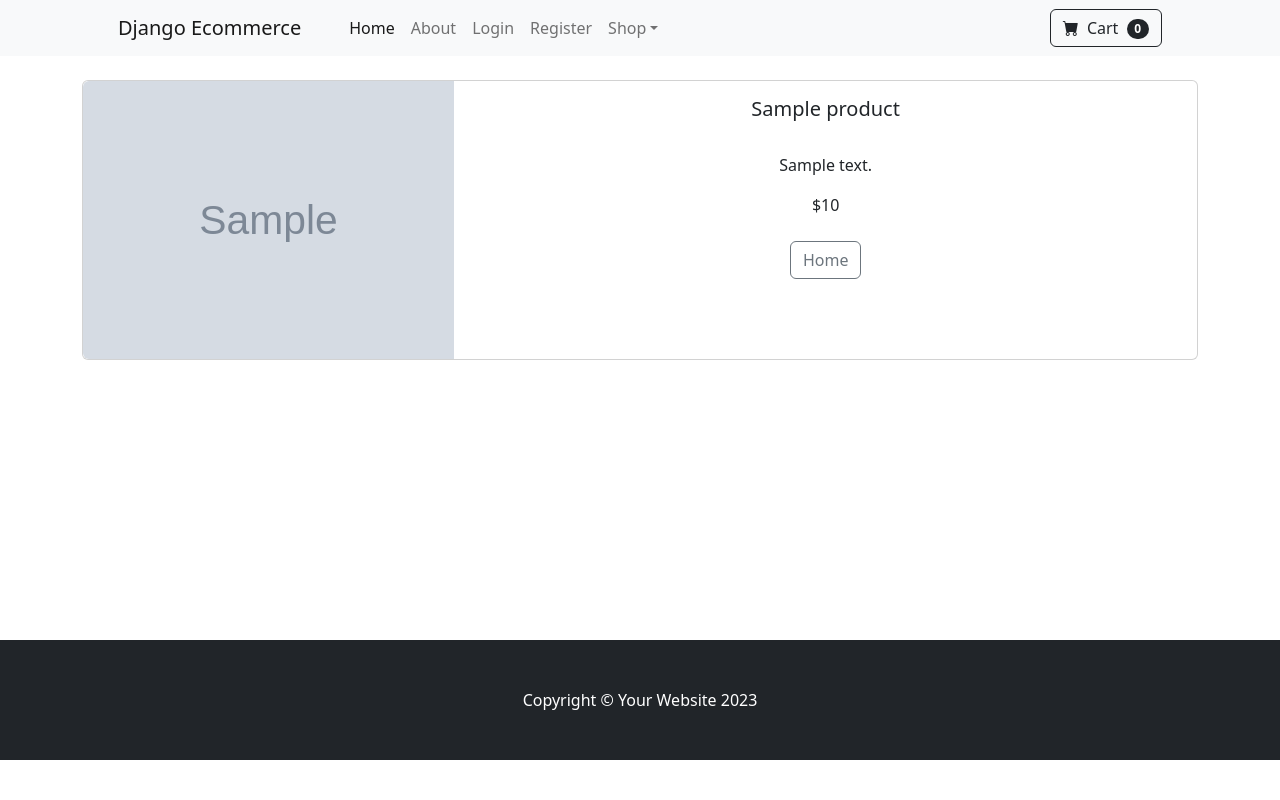
After one commit to Mobin-Abbasi/django-ECommerce, a Django app: template store/templates/product.html in a window 1280 px wide. The commit adds this page. Run offline with Django 3.2, Linux system fonts and the light colour scheme; the template is opened without the code that fills it: most values are stand-ins (such as "Sample title", 1, 10 or a date in 2020); grey boxes marked "Sample" are stand-in pictures; some libraries are stand-ins or nearby versions.

Commit message:
Add Product Detail Pages

```diff
--- a/store/templates/home.html
+++ b/store/templates/home.html
@@ -36,7 +36,7 @@
                             </div>
                             <!-- Product actions-->
                             <div class="card-footer p-4 pt-0 border-top-0 bg-transparent">
-                                <div class="text-center"><a class="btn btn-outline-dark mt-auto" href="#">Add to cart</a></div>
+                                <div class="text-center"><a class="btn btn-outline-dark mt-auto" href="{% url 'store:product' product.id %}">View Product</a></div>
                             </div>
                         </div>
                     </div>
@@ -56,7 +56,7 @@
                             </div>
                             <!-- Product actions-->
                             <div class="card-footer p-4 pt-0 border-top-0 bg-transparent">
-                                <div class="text-center"><a class="btn btn-outline-dark mt-auto" href="#">View options</a></div>
+                                <div class="text-center"><a class="btn btn-outline-dark mt-auto" href="{% url 'store:product' product.id %}">View Product</a></div>
                             </div>
                         </div>
                     </div>
--- /dev/null
+++ b/store/templates/product.html
@@ -0,0 +1,34 @@
+{% extends 'base.html' %}
+{% block title %}{{ product.name }}{% endblock %}
+{% block content %}
+
+    <div class="container">
+    <br>
+                    <div class="card mb-3">
+  <div class="row g-0">
+    <div class="col-md-4">
+      <img src="{{ product.image.url }}" class="img-fluid rounded-start" alt="...">
+    </div>
+    <div class="col-md-8">
+      <center>
+          <div class="card-body">
+          <h5 class="card-title">{{ product.name }}</h5>
+          <br>
+        <p class="card-text">{{ product.description }}</p>
+          {% if product.is_sale %}
+            <span class="text-muted text-decoration-line-through">${{product.price}}</span>
+                                    ${{ product.sale_price }}
+          {% else %}
+            ${{ product.price }}
+          {% endif %}
+      <br><br>
+        <a href="{% url 'store:home' %}" class="btn btn-outline-secondary">Home</a>
+      </div>
+      </center>
+    </div>
+  </div>
+</div>
+    <br>
+    </div>
+<br><br><br><br><br><br><br><br><br><br>
+{% endblock %}
--- a/store/urls.py
+++ b/store/urls.py
@@ -9,4 +9,5 @@ urlpatterns = [
     path('login/', views.login_user, name='login'),
     path('logout/', views.logout_user, name='logout'),
     path('register/', views.register_user, name='register'),
+    path('product/<int:pk>', views.product_detail, name='product'),
 ]
```
Also changed, not shown: store/views.py (+7 -0 lines).
